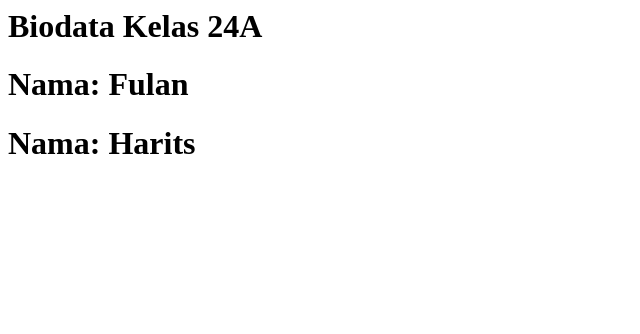
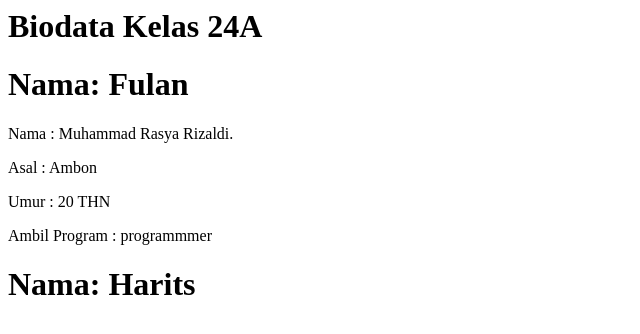
Before and after one commit to muharitss/shopee, a plain HTML site: page index.html in a window 1280 px wide. Shown: the whole page, without its empty margins (0-640 px from the left). Drawn offline with Linux system fonts and the light colour scheme.

Commit message:
feat:Bio:rizaldy

```diff
--- a/index.html
+++ b/index.html
@@ -9,7 +9,10 @@
 
         </div>
         <div class="rizal">
-
+           <p>Nama : Muhammad Rasya Rizaldi.</p>
+           <p>Asal : Ambon</p>
+           <p>Umur : 20 THN</p>
+           <p>Ambil Program : programmmer</p>
         </div>
         <div class="harits">
             <h1>Nama: Harits</h1>
```
